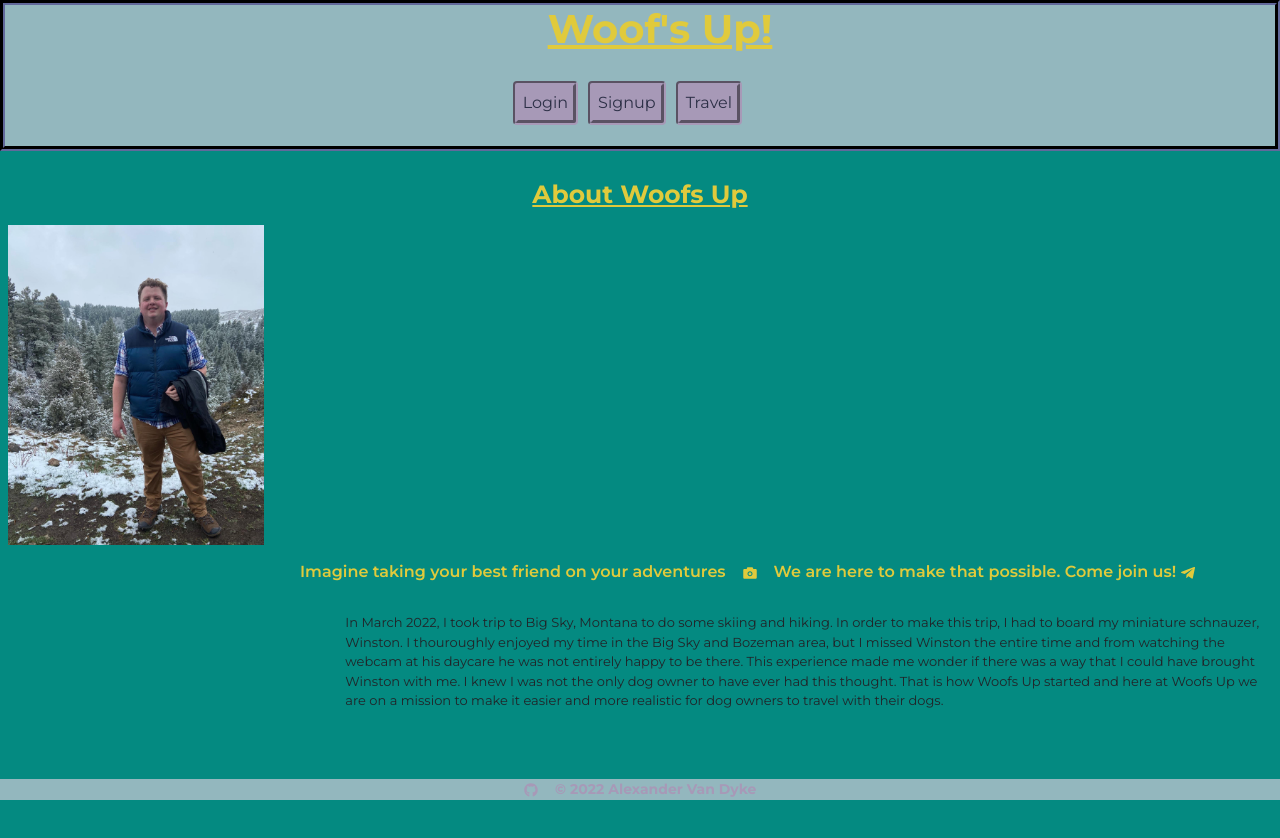
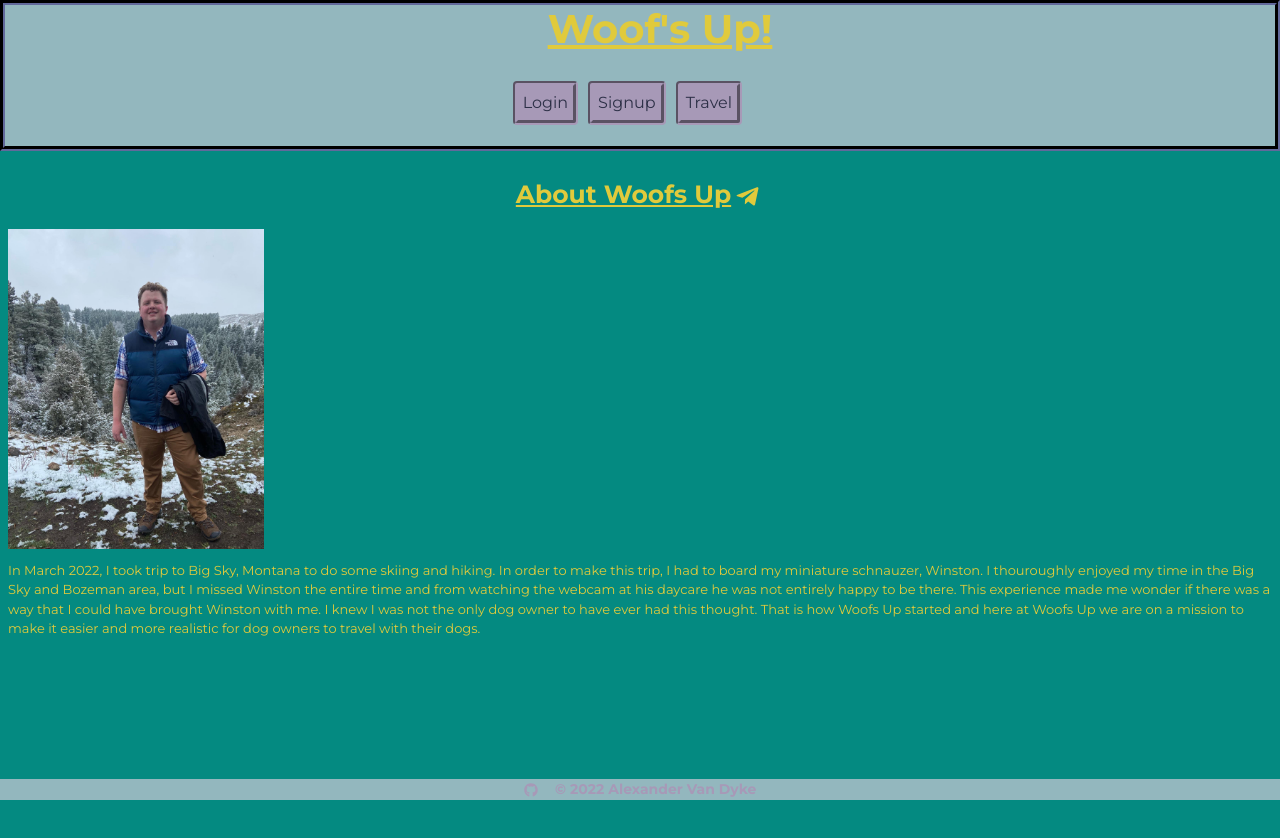
Before and after one commit to AlexandertheGreat491/Woofs_Up, a React (Create React App) app: page / in a window 1280 px wide. Shown: the top 838 px of the page. After the commit the page ends 800 px from the top, so only its background shows below. Built offline with nearby package versions, Linux system fonts and the light colour scheme.

Commit message:
removed text and moved icon

```diff
--- a/src/index.css
+++ b/src/index.css
@@ -49,6 +49,7 @@ code {
 
 #bio {
   font-size: 13px;
+  color: var(--tertiary);
   margin-left: 26.5625em;
   margin-bottom: 31.25em;
   display: flex;
--- a/src/pages/Home.js
+++ b/src/pages/Home.js
@@ -16,6 +16,7 @@ const Home = () => {
       <br></br>
       <h2 id="up" className="mt-1 mb-3 text-center">
         About Woofs Up
+        <FaTelegramPlane className="m-1" />
       </h2>
       <img
         style={{ width: "20%", height: "20%" }}
@@ -24,14 +25,7 @@ const Home = () => {
         className="mb-1 ms-2"
       />
 
-      <p id="text">
-        Imagine taking your best friend on your adventures
-        <AiFillCamera className="m-3" />
-        We are here to make that possible. Come join us!
-        <FaTelegramPlane className="m-1" />
-      </p>
-
-      <p id="bio">
+      <p id="bio" className="m-2">
         In March 2022, I took trip to Big Sky, Montana to do some skiing and
         hiking. In order to make this trip, I had to board my miniature
         schnauzer, Winston. I thouroughly enjoyed my time in the Big Sky and
```
